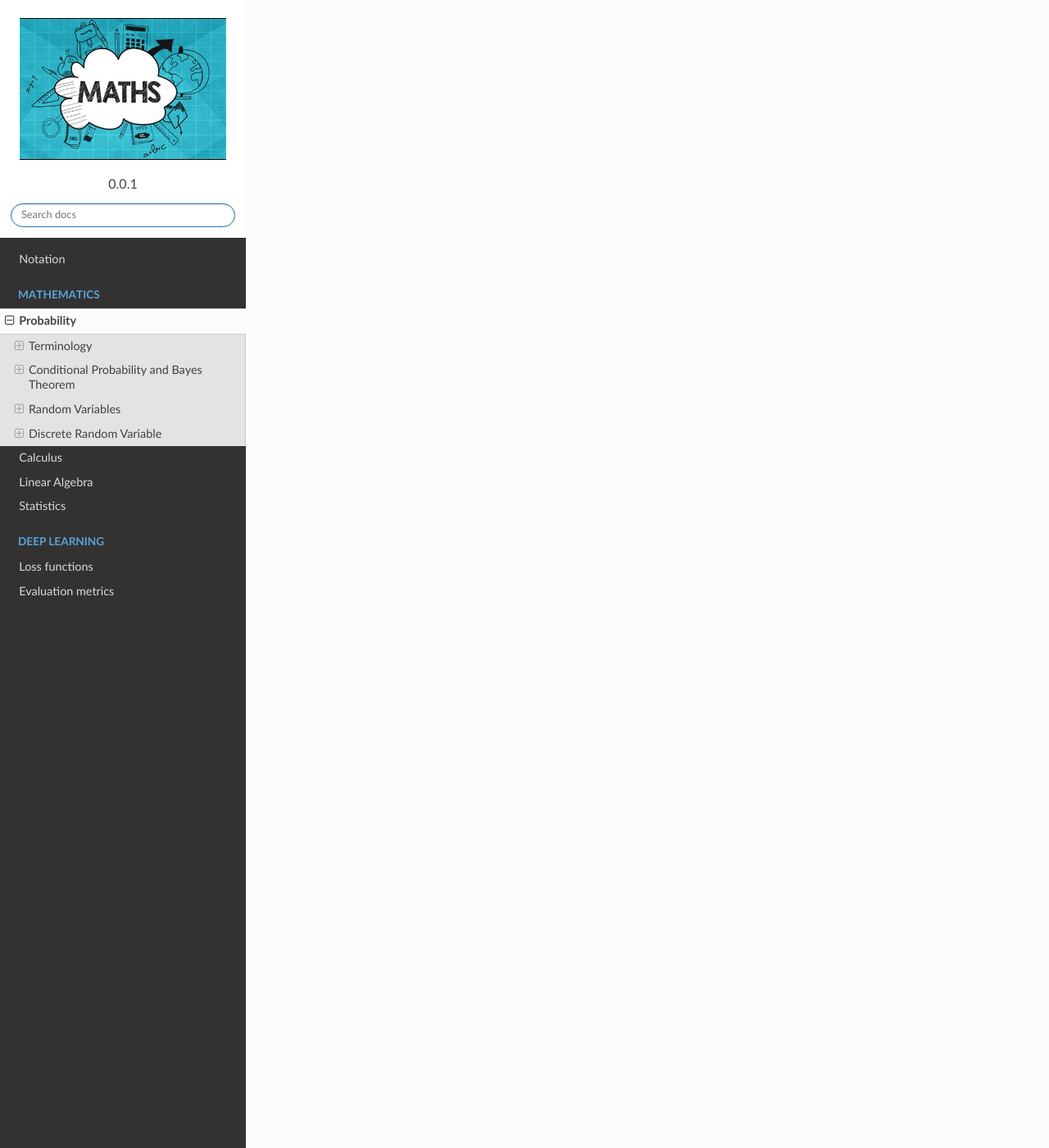
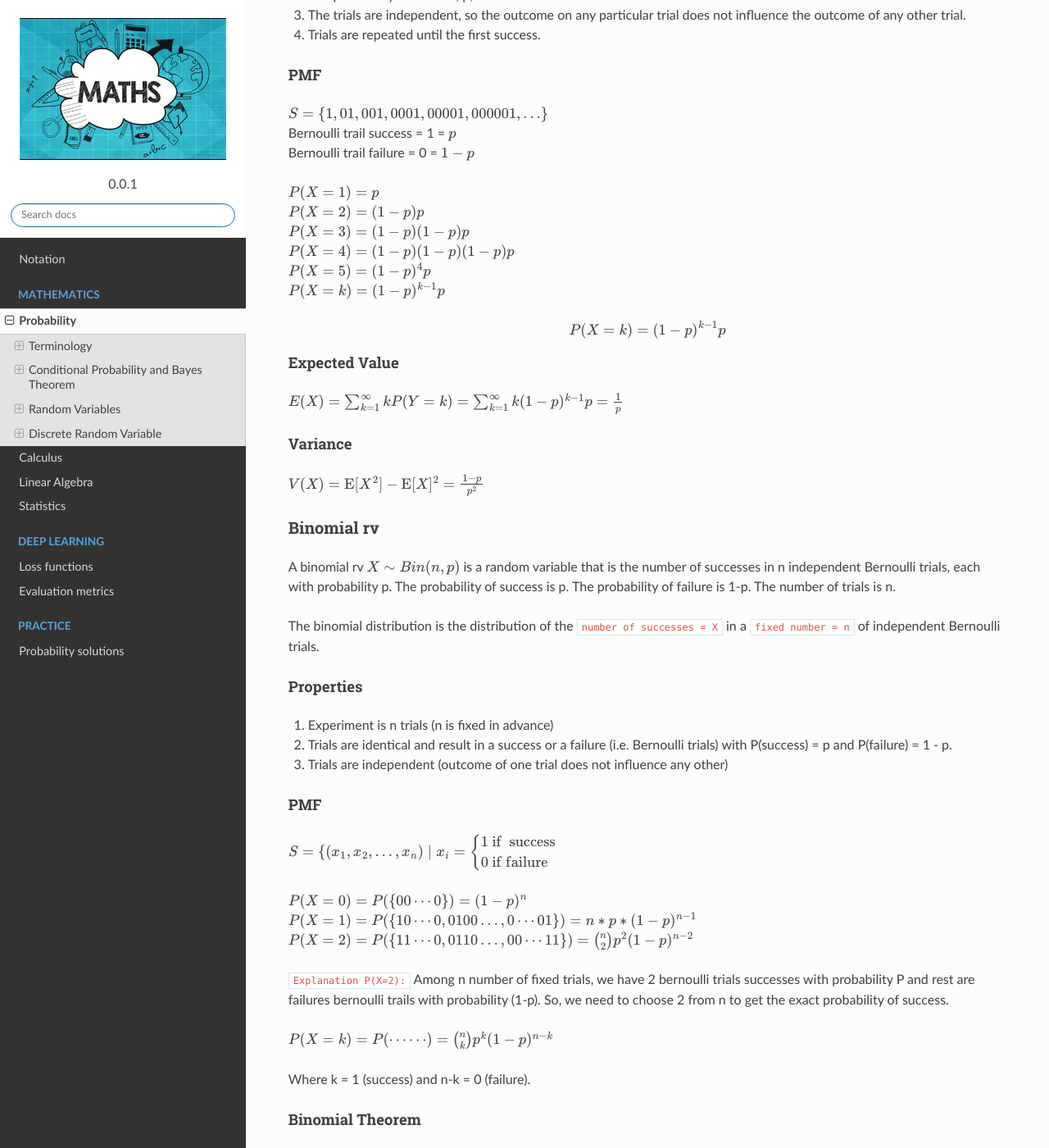
Before and after one commit to akkefa/ml-notes, a Sphinx documentation site: the page built from docs/probability.rst, in a window 1280 px wide and 1400 px high, scrolled down 3954 px. Shown: the whole window at 82% size. Built offline with Sphinx 7.4.7 and the Read the Docs theme 2.0.0, drawn with Linux system fonts in a browser that asks for light colours; some of the changed text lies outside the part shown.

Commit message:
Prob (#12)
* New changes.

```diff
--- a/docs/conf.py
+++ b/docs/conf.py
@@ -17,7 +17,7 @@
 
 # -- Project information -----------------------------------------------------
 
-project = 'ml_math'
+project = 'ml_notes'
 copyright = '2022, Ikram Ali'
 author = 'Ikram Ali'
 __version__ = "0.0.1"
--- /dev/null
+++ b/docs/practise/probability_solutions.rst
@@ -0,0 +1,3 @@
+#######################
+Probability solutions
+#######################
--- a/docs/probability.rst
+++ b/docs/probability.rst
@@ -84,15 +84,15 @@
 **Big Picture** In statistics, we will model populations using random variables (e.g. mean, variance) of these random
 variables will tell us about the population we are studying.
 
-Probability mass function, pmf
--------------------------------
+Probability mass function (PMF)
+--------------------------------
 A probability mass function of a discrete rv, X
 
 .. math::
     p(x)=P(X=x)=P(\text { all } x \in S \mid X(s)=x)
 
-Cumulative distribution function, cdf
--------------------------------------
+Cumulative distribution function (CDF)
+-----------------------------------------
 .. math::
 
  F(y)=P(X \leq y)=\sum_{x \leq y} P(X=x)
@@ -125,6 +125,18 @@
 
 :math:`E[X] = 1\cdot\frac16 + 2\cdot\frac16 + 3\cdot\frac16 + 4\cdot\frac16 + 5\cdot\frac16 + 6\cdot\frac16 = (1+2+3+4+5+6) / 6= 3.5`
 
+
+Variance
+--------
+Measures how far we expect our random variable to be from the mean. Variance of a random variable X =
+:math:`\sigma_x` or V(X).
+
+:math:`V(X) = \operatorname{E}[(X - \operatorname{E}[X])^2] = \operatorname{E}[X^2] - \operatorname{E}[X]^2`
+
+standard deviation
+-------------------
+The standard deviation is the square root of the variance. :math:`\sigma_x = \sqrt{V(X)}`
+
 Discrete Random Variable
 =========================
 Discrete random variables can be categorized into different types or classes. Each type/class models many different
@@ -132,19 +144,159 @@
 
 Bernoulli rv
 -------------
-A Bernoulli random variable is a random variable that is either 0 or 1 with probability :math:`p` or :math:`1-p`
-respectively.
+A Bernoulli random variable :math:`X \sim Bern(p)` is a random variable that is either 0 or 1 with probability
+:math:`p` or :math:`1-p` respectively.
 
-:math:`P(X=1)=p`
+PMF
+^^^^
+| :math:`P(X=1)=p`
+| :math:`P(X=0)=1-p`
 
-:math:`P(X=0)=1-p`
+Expected Value
+^^^^^^^^^^^^^^^
+:math:`E(X)= 0 * P(x=0) + 1 * P(x=1)= 0 * (1-p) + 1 * (p) = p`
+
+Variance
+^^^^^^^^^
+``Recall:`` :math:`E(X^2)=\sum_{k} k^2 P(X=k) = 1^2 * p = p`
+
+:math:`V(X) = \operatorname{E}[X^2] - \operatorname{E}[X]^2 = p - p^2 = p(1-p)`
+
 
 Geometric rv
 -------------
-A geometric rv consists of independent Bernoulli trials, each with the same probability of success p, repeated until
+A geometric rv :math:`X \sim Geom(p)` consists of independent Bernoulli trials, each with the same probability of success p, repeated until
 the first success is obtained.
 
-* Each trial is identical, and can result in a success or failure.
-* The probability of success, p, is constant from one trial to the next.
-* The trials are independent, so the outcome on any particular trial does not influence the outcome of any other trial.
-* Trials are repeated until the first success.
+The geometric rv is the distribution of the number of trials needed to get the first success in repeated
+independent Bernoulli trials
+
+Properties
+^^^^^^^^^^^
+#. Each trial is identical, and can result in a success or failure.
+#. The probability of success, p, is constant from one trial to the next.
+#. The trials are independent, so the outcome on any particular trial does not influence the outcome of any other trial.
+#. Trials are repeated until the first success.
+
+PMF
+^^^^
+| :math:`S=\{1,01,001,0001,00001,000001,\dots\}`
+| Bernoulli trail success = 1 = :math:`p`
+| Bernoulli trail failure = 0 = :math:`1-p`
+
+
+| :math:`P(X=1)=p`
+| :math:`P(X=2)=(1-p) p`
+| :math:`P(X=3)=(1-p)(1-p)p`
+| :math:`P(X=4)=(1-p)(1-p)(1-p)p`
+| :math:`P(X=5)=(1-p)^{4}p`
+| :math:`P(X=k)=(1-p)^{k-1}p`
+
+.. math::
+
+    P(X=k)=(1-p)^{k-1}p
+
+Expected Value
+^^^^^^^^^^^^^^^
+:math:`E(X) = \sum_{k=1}^{\infty} k P(Y=k) = \sum_{k=1}^{\infty} k (1-p)^{k-1}p = \frac{1} p`
+
+Variance
+^^^^^^^^^
+:math:`V(X) = \operatorname{E}[X^2] - \operatorname{E}[X]^2 = \frac{1-p}{p^{2}}`
+
+Binomial rv
+------------
+A binomial rv :math:`X \sim Bin(n,p)` is a random variable that is the number of successes in n independent
+Bernoulli trials, each with probability p. The probability of success is p. The probability of failure is 1-p.
+The number of trials is n.
+
+The binomial distribution is the distribution of the ``number of successes = X`` in a ``fixed number = n`` of
+independent Bernoulli trials.
+
+
+Properties
+^^^^^^^^^^^
+#. Experiment is n trials (n is fixed in advance)
+#. Trials are identical and result in a success or a failure (i.e. Bernoulli trials) with P(success) = p and P(failure) = 1 - p.
+#. Trials are independent (outcome of one trial does not influence any other)
+
+PMF
+^^^^
+:math:`S = \left\{\left(x_{1}, x_{2}, \ldots, x_{n}\right) \mid x_{i}\right. =\left\{\begin{array}{l} 1 \text { if } \text { success } \\ 0 \text { if failure }\end{array}\right.`
+
+| :math:`P(X=0)=P(\{00 \cdots 0\})=(1-p)^{n}`
+| :math:`P(X=1)=P(\{10 \cdots 0,0100 \ldots,0 \cdots 01\}) = n*p*(1-p)^{n-1}`
+| :math:`P(X=2)=P(\{11 \cdots 0,0110 \ldots,00 \cdots 11\}) = \binom{n}{2}p^2(1-p)^{n-2}`
+
+``Explanation P(X=2):`` Among n number of fixed trials, we have 2 bernoulli trials successes with probability P  and
+rest are failures bernoulli trails with probability (1-p). So, we need to choose 2 from n to get the exact probability
+of success.
+
+:math:`P(X=k) = P({\cdots \cdots }) = \binom{n}{k}p^k(1-p)^{n-k}`
+
+Where k = 1 (success) and n-k = 0 (failure).
+
+Binomial Theorem
+^^^^^^^^^^^^^^^^^
+:math:`\sum_{k=0}^n {n \choose k}p^{k}(1-p)^{n-k} = 1`
+
+Expected Value
+^^^^^^^^^^^^^^^
+| :math:`E(X)=\sum_{k} k P(X=k)`
+| :math:`E(X)=\sum_{k=0}^n k {n \choose k}p^{k}(1-p)^{n-k}`
+| :math:`E(X)= n * p`
+
+``Recall:`` Bern(p) has expected value p. x1, x2 ... xn are independent bern p. so
+:math:`sum_{k=1}^n X_n = sum_{k=1}^n E[X_n] = n * p`
+
+
+Variance
+^^^^^^^^
+:math:`V(X)= E(X^2) - E(X)^2 = n * p * (1-p)`
+
+``Recall:`` Bern(p) has variance p * (1-p).
+
+
+Negative Binomial rv
+--------------------
+Repeat independent Bernoulli trials until a total of r successes is obtained. The negative binomial random variable X
+counts the number of failures before the rth success.
+
+The negative binomial rv :math:`X \sim NB(r,p)` is the distribution of the ``number of trials = X`` needed to get a
+``fixed number of successes = r``.
+
+Properties
+^^^^^^^^^^^
+#. The number of successes r is fixed in advance.
+#. Trials are identical and result in a success or a failure (Bernoulli trials with P(success) = p and P(failure) = 1-p.
+#. Trials are independent (outcome of one trial does not influence any other)
+
+PMF
+^^^^
+:math:`S = \left\{\left(x_{1}, x_{2}, \ldots, x_{n}\right) \mid x_{i}\right. =\left\{\begin{array}{l} 1 \text { if } \text { success on ith trail } \\ 0 \text { if failure ith trail }\end{array}\right. and \sum_{i=1}  = r`
+
+| :math:`P(y=0)=P(\{11111\})=(p)^{5}`
+| :math:`P(Y=1)=P(\{011111,101111,110111,111011,111101\}) = \binom{5}{4}p^5(1-p)^{5-4}`
+| :math:`P(Y=2) = \binom{6}{4}p^5(1-p)^{5-4}`
+
+:math:`P(X = k) = \binom{k+r-1}{r-1} (1-p)^kp^r`
+
+Expected Value
+^^^^^^^^^^^^^^^
+| :math:`E(X)=\sum_{k} k P(X=k)`
+| :math:`E(X)= \frac{r(1-p)}{p}`
+
+Variance
+^^^^^^^^
+:math:`V(X)= \frac{r(1-p)}{p^2}`
+
+Relationship between Geometric and Negative Binomial rv
+^^^^^^^^^^^^^^^^^^^^^^^^^^^^^^^^^^^^^^^^^^^^^^^^^^^^^^^
+| :math:`X \sim Geom(p)` = Repeated, independent, identical, Bernoulli trails util first successes.
+| :math:`Y \sim NB(1,p)` = Count the number of failure until first success util first successes. = :math:`\underbrace{}_{Failure} \underbrace{}_{Failure} success`
+
+``Note:`` Y = X - 1. then E(Y) = E(X) - 1 = 1/p - 1 = :math:`\frac{1-p}{p}`
+
+:math:`NB(r,p)` = :math:`\underbrace{}_{Failure} \underbrace{}_{Failure} success \underbrace{}_{Failure} \underbrace{}_{Failure} success \underbrace{}_{Failure} \underbrace{}_{Failure} rth success`
+
+means we have stack geometric rv in a row rth time. that's why we multiply by r in expected value and variance in NB rv.
```
Also changed, not shown: other parts of docs/probability.rst (+1 -1 lines), README.md (+2 -3 lines), docs/index.rst (+7 -1 lines).
